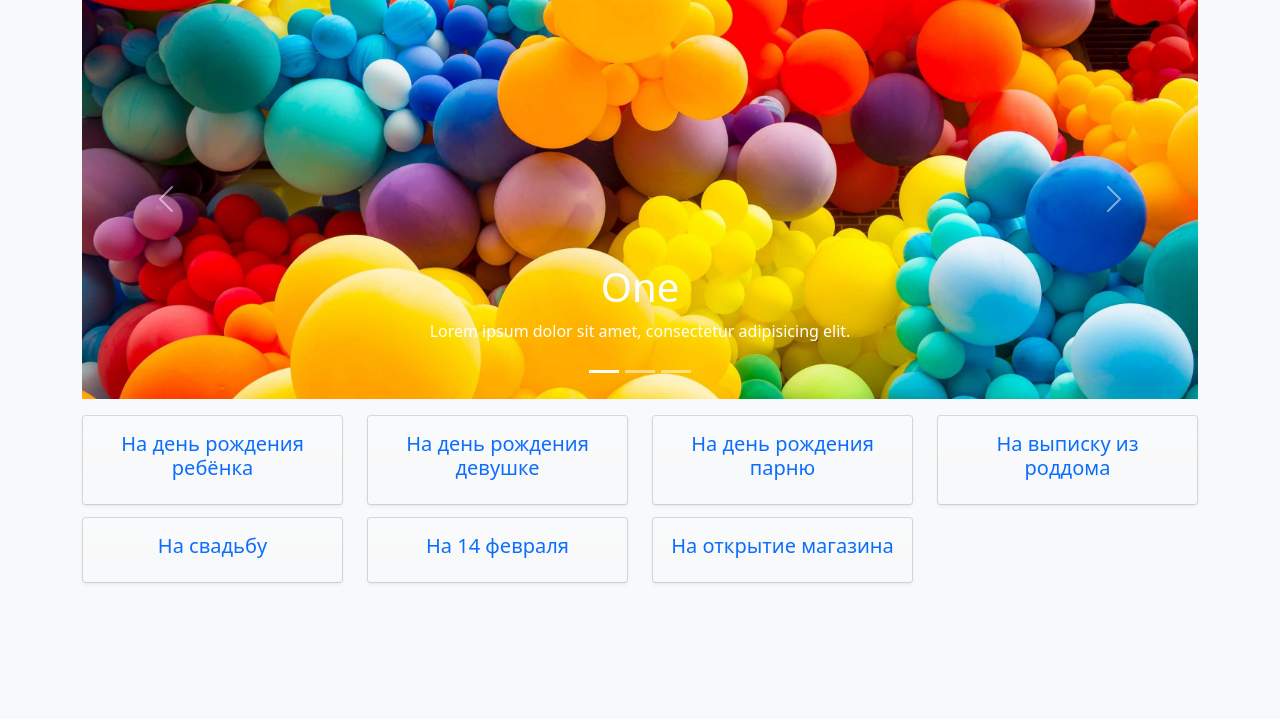
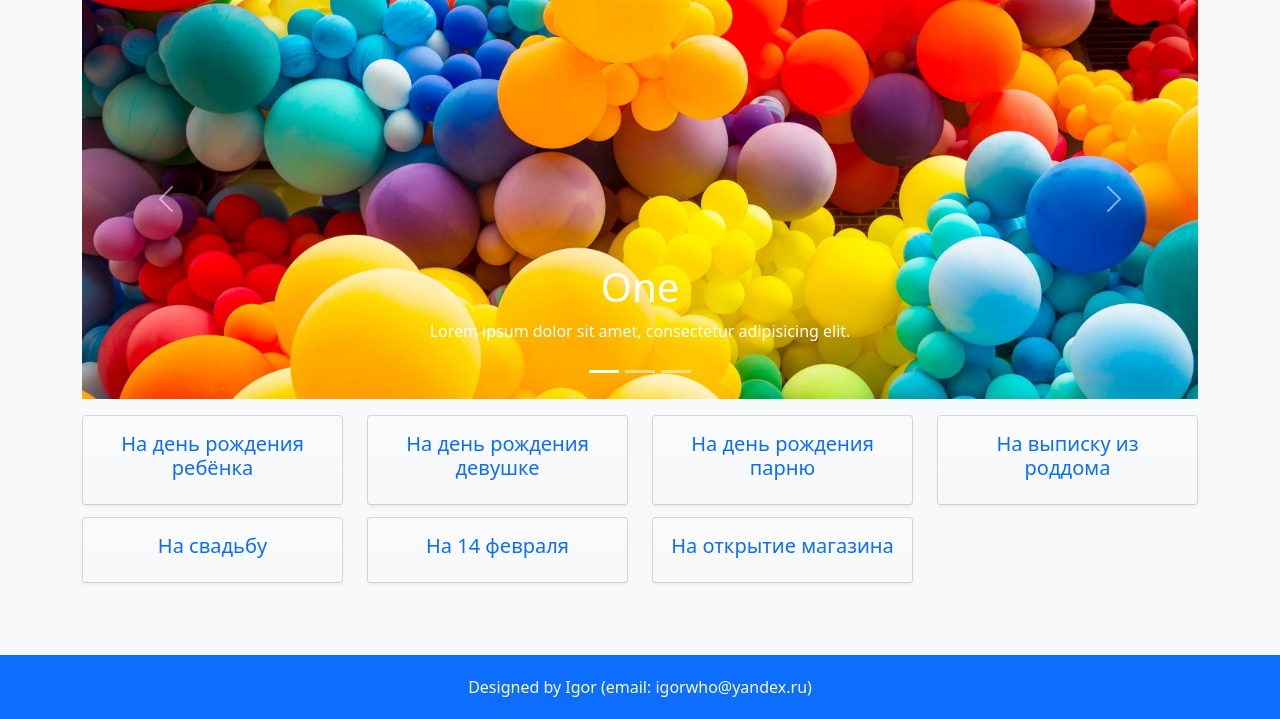
Before and after one commit to HeadLikeAHole/balloons, a PHP site: page / in a window 1280 px wide. Shown: the part 81-800 px from the top of the page. Run offline with PHP 8.4, Linux system fonts and the light colour scheme; data comes from the database, SQL or seed files in the repository; some libraries are stand-ins or nearby versions.

Commit message:
Almost done

```diff
--- a/footer.php
+++ b/footer.php
@@ -1,4 +1,8 @@
     </div>
+    <footer class="bg-primary text-light">
+        Designed by Igor (email: igorwho@yandex.ru)
+    </footer>
+
     <!-- JavaScript Bundle with Popper -->
     <script src="https://cdn.jsdelivr.net/npm/bootstrap@5.0.0/dist/js/bootstrap.bundle.min.js" integrity="sha384-p34f1UUtsS3wqzfto5wAAmdvj+osOnFyQFpp4Ua3gs/ZVWx6oOypYoCJhGGScy+8" crossorigin="anonymous"></script>
     <script src="https://kit.fontawesome.com/9e6b544e9d.js" crossorigin="anonymous"></script>
--- a/home.php
+++ b/home.php
@@ -3,12 +3,16 @@
 include 'includes/classes/ProductModel.php';
 include 'includes/classes/CategoryModel.php';
 
-$slides = (new ProductModel)->getAll(['category_id' => 1]);
+try {
+    $slides = (new ProductModel)->getAll(['category_id' => 1]);
 
-$categories = (new CategoryModel)->getAll([], ['order_by' => 'id']);
+    $categories = (new CategoryModel)->getAll([], ['order_by' => 'id']);
 
-// all categories except slides
-$categories = array_slice($categories, 1);
+    // all categories except slides
+    $categories = array_slice($categories, 1);
+} catch (PDOException $e) {
+    displayDbError();
+}
 
 ?>
 
@@ -26,7 +30,7 @@ $categories = array_slice($categories, 1);
                     <h1><?= $slide->title ?></h1>
                     <p><?= $slide->description ?></p>
                     <?php if ($user): ?>
-                        <a href="/product-form?id=<?= $slide->id ?>"><button type="button" class="btn btn-warning btn-sm">Изменить</button></a>
+                        <a href="/product-form?id=<?= $slide->id ?>"><button type="button" class="btn btn-warning btn-sm me-1">Изменить</button></a>
                         <a href="/product-confirm-delete?id=<?= $slide->id ?>"><button type="button" class="btn btn-danger btn-sm">Удалить</button></a>
                     <?php endif; ?>
                 </div>
--- a/includes/login-submit.php
+++ b/includes/login-submit.php
@@ -46,7 +46,7 @@ if (isset($_POST['login-submit'])) {
         setcookie('username', $username, $expiration, '/');
         setcookie('password', $user->password, $expiration, '/');
 
-        sendMessage('', 'success', 'Вы успешно вошли в свой аккаунт.');
+        sendMessage('', 'success', 'Вы вошли в свой аккаунт.');
     } catch (PDOException $e) {
         displayDbError();
     }
--- a/includes/product-delete.php
+++ b/includes/product-delete.php
@@ -25,7 +25,11 @@ if (isset($_POST['product-delete']) && $user) {
 
             $product->delete();
         }
-        sendMessage('', 'success', 'Товар был удален.');
+        sendMessage(
+            $product->category_id == 1 ? '' : "products?category=$product->category_id",
+            'warning',
+            'Товар был удален.'
+        );
     } catch (PDOException $e) {
         displayDbError();
     }
--- a/includes/product-submit.php
+++ b/includes/product-submit.php
@@ -120,7 +120,11 @@ if (isset($_POST['product-submit']) && $user) {
             throw new PDOException;
         }
 
-        sendMessage('', 'success', 'Товар был добавлен.');
+        sendMessage(
+            !$category_id || $category_id == 1  ? '' : "products?category=$category_id",
+            'success',
+            !$id ? 'Товар был добавлен.' : 'Товар был изменен.'
+        );
     } catch (PDOException $e) {
         displayDbError();
     }
--- a/product-confirm-delete.php
+++ b/product-confirm-delete.php
@@ -2,7 +2,7 @@
 
 <div class="card">
     <div class="card-body text-center">
-        <h1 class="card-title mb-4">Вы уверены?</h1>
+        <h2 class="card-title mb-4">Вы уверены, что хотите удалить данный товар?</h2>
         <form action="/includes/product-delete" method="post">
             <input type="hidden" name="id" value="<?= $_GET['id'] ?>">
             <input type="hidden" name="previous_page" value="<?= $_GET['id'] ?>">
--- a/styles.css
+++ b/styles.css
@@ -1,5 +1,32 @@
+body {
+    /* set to relative to position footer absolutely to it */
+    position: relative;
+    /* pins footer to the bottom if not enough content on the page */
+    min-height: 100vh;
+}
+
+.container {
+    /* padding prevents footer from overlapping */
+    padding-bottom: 6rem;
+}
+
+footer {
+    display: flex;
+    justify-content: center;
+    align-items: center;
+    position: absolute;
+    height: 4rem;
+    width: 100%;
+    /* pins footer to the bottom of container */
+    bottom: 0;
+}
+
 .slide {
     object-fit: cover;
+}
+
+.carousel-item img {
+    height: 100rem;
 }
 
 @media screen and (min-width: 768px) {
--- a/todos.txt
+++ b/todos.txt
@@ -1,3 +1,2 @@
-- footer
-- product list
-- 404 and 403 pages
+- ?add transparent layer to slides
+- ?pagination
```
Also changed, not shown: 403.php (added, +11 -0 lines), 404.php (added, +11 -0 lines), products.php (+15 -4 lines), header.php (line endings or trailing spaces), images/b7.jpg (added).
